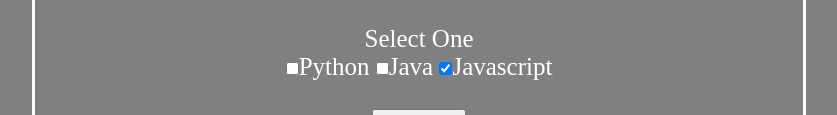
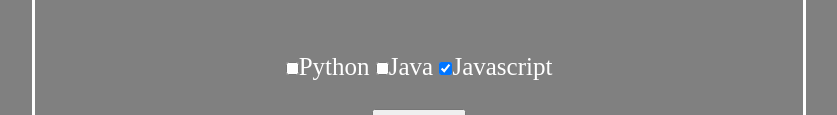
Before and after one commit to tr288/language_app, a plain HTML site: page index.html in a window 1280 px wide. Shown: the part 245-360 px from the top of the page, without its empty margins (221-1058 px from the left). Drawn offline with Linux system fonts and the light colour scheme.

Commit message:
Update index.html

```diff
--- a/index.html
+++ b/index.html
@@ -30,7 +30,6 @@ body {
   <br>
   <input type="text" id="name" placeholder="Enter your name">
   <br><br>
-  <label>Select One</label>
   <br>
   <input type="checkbox" id="py">Python
   <input type="checkbox" id="ja">Java
```
